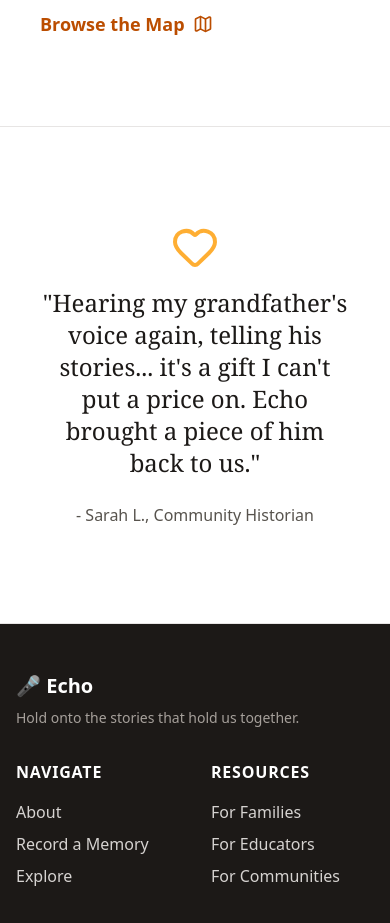
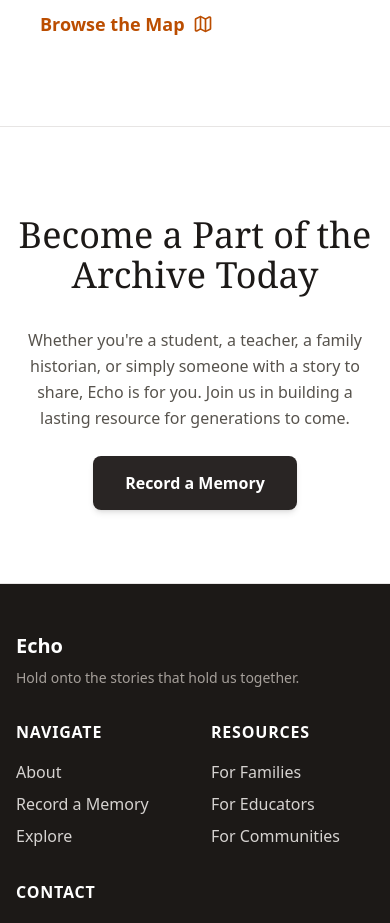
Before and after one commit to Nishka-Jain/echo, a Next.js app: page / in a window 390 px wide. Shown: the part 4240-5163 px from the top of the page. Built offline with nearby package versions, Linux system fonts and the light colour scheme; a web font is replaced by a local one.

Commit message:
About Page Minor Style Updates

```diff
--- a/app/about/page.tsx
+++ b/app/about/page.tsx
@@ -84,16 +84,17 @@ export default function AboutPage() {
                     <h2 className="font-serif text-3xl lg:text-4xl text-stone-900 mb-6">
                       The Disappearing Voice
                     </h2>
-                    <div className="prose prose-lg max-w-none text-stone-600 leading-relaxed space-y-6">
+                    <div className="prose prose-lg max-w-none text-stone-600 leading-relaxed space-y-6"
+                     style={{ fontSize: 'clamp(1rem, 4cqi, 1.125rem)' }}>
                       <p>
                         In a world of fleeting digital text, the most personal and profound method of storytelling,<span className="font-semibold text-stone-800"> the human voice</span>, is often lost. Priceless family memories, cultural traditions, and the histories of entire communities disappear when the last person who remembers them is gone.
                       </p>
 
                       <p>
-                        It's the unwritten histories of our own families and the quiet wisdom of our local communities that are most at risk. The detailed craft of an artisan, the firsthand account of a pivotal event, the secret to a perfect holiday dish: these fragments of our heritage are often not considered 'important' enough for formal archives, yet they are the very threads that weave the fabric of our lives.
+                        It's the unwritten histories of our own families and the quiet wisdom of our local communities that are most at risk. The detailed craft of an artisan, the firsthand account of a pivotal event, the secret to a perfect dish: these fragments of our heritage are often not considered 'important' enough for formal archives, yet they are the very threads that weave the fabric of our lives.
                       </p>
                       <p>
-                        <span className="font-semibold text-stone-800">Echo is our answer.</span> We provide the tools for anyone, from a high school student interviewing a community elder to a grandchild recording a grandparent's life story, to capture and preserve these voices forever. Together, we are building a living archive where the wisdom of the past is always present to inform the future.
+                        <span className="font-semibold text-stone-800">Echo is the answer.</span> Together, we are building a living archive where the wisdom of the past is always present to inform the future.
                       </p>
                     </div>
                   </div>
@@ -103,7 +104,7 @@ export default function AboutPage() {
             </section>
           </AnimatedSection>
 
-        <section className="bg-stone-800 text-white py-22 sm:py-28">
+        <section className="bg-stone-900 text-white py-22 sm:py-28">
           <div className="max-w-5xl mx-auto px-4 sm:px-8 lg:px-10">
             <AnimatedSection>
               <div className="text-center">
@@ -112,21 +113,21 @@ export default function AboutPage() {
               </div>
               <div className="mt-20 grid grid-cols-1 md:grid-cols-2 gap-x-12 gap-y-16">
                 <div className="flex gap-6">
-                  <div className="flex-shrink-0"><BookHeart className="h-8 w-8 text-amber-400"/></div>
+                  <div className="flex-shrink-0"><BookHeart className="h-8 w-8 text-white"/></div>
                   <div>
                     <h3 className="text-2xl font-semibold">Preserve with Purpose</h3>
                     <p className="mt-2 text-stone-300 leading-relaxed">We conserve not just voices but the identities, traditions, and irreplaceable wisdom they carry.</p>
                   </div>
                 </div>
                 <div className="flex gap-6">
-                  <div className="flex-shrink-0"><Users className="h-8 w-8 text-amber-400"/></div>
+                  <div className="flex-shrink-0"><Users className="h-8 w-8 text-white"/></div>
                   <div>
                     <h3 className="text-2xl font-semibold">Connect Generations</h3>
                     <p className="mt-2 text-stone-300 leading-relaxed">We empower young people to become historians, forging powerful connections with their elders.</p>
                   </div>
                 </div>
                 <div className="flex gap-6">
-                  <div className="flex-shrink-0"><Globe className="h-8 w-8 text-amber-400"/></div>
+                  <div className="flex-shrink-0"><Globe className="h-8 w-8 text-white"/></div>
                   <div>
                     <h3 className="text-2xl font-semibold">Democratize Archives</h3>
                     <p className="mt-2 text-stone-300 leading-relaxed">We believe personal histories and cultural narratives should be accessible to all, not locked away.</p>
@@ -134,7 +135,7 @@ export default function AboutPage() {
                   </div>
                 </div>
                 <div className="flex gap-6">
-                  <div className="flex-shrink-0"><Leaf className="h-8 w-8 text-amber-400"/></div>
+                  <div className="flex-shrink-0"><Leaf className="h-8 w-8 text-white"/></div>
                   <div>
                     <h3 className="text-2xl font-semibold">Sustain Wisdom</h3>
                     <p className="mt-2 text-stone-300 leading-relaxed">True sustainability isn't just about the planet; it's about ensuring human wisdom endures.</p>
@@ -170,24 +171,6 @@ export default function AboutPage() {
                   </cite>
                 </div>
               </div>
-            </div>
-          </section>
-        </AnimatedSection>
-
-        <AnimatedSection>
-          <section className="bg-white border-y border-stone-200 py-24 sm:py-32">
-            <div className="max-w-3xl mx-auto px-4 sm:px-6 lg:px-8 text-center">
-                <h2 className="font-serif text-3xl lg:text-4xl text-stone-900">Become a Part of the Archive Today</h2>
-                <div className="prose prose-lg max-w-none text-stone-600 leading-relaxed mt-6">
-                  <p>
-                    Whether you're a student, a teacher, a family historian, or simply someone with a story to share, Echo is for you. Join us in building a lasting resource for generations to come.
-                  </p>
-                </div>
-                <div className="mt-10">
-                  <Link href="/submit" className="px-8 py-4 bg-stone-800 text-white font-semibold rounded-lg hover:bg-stone-900 transition-all shadow-md transform hover:-translate-y-1">
-                      Record a Memory
-                  </Link>
-                </div>
             </div>
           </section>
         </AnimatedSection>
--- a/app/explore/page.tsx
+++ b/app/explore/page.tsx
@@ -62,7 +62,7 @@ export default function ExplorePage() {
                  <div className="max-w-7xl mx-auto px-4 sm:px-6 lg:px-8">
                     <div className="flex items-center justify-between h-20">
                         <Link href="/" className="flex items-center">
-                            <span className="text-2xl font-bold text-stone-900 tracking-tighter">🎤 Echo</span>
+                            <span className="text-2xl font-bold text-stone-900 tracking-tighter">Echo</span>
                         </Link>
                         <div className="hidden md:flex items-center space-x-10">
                             <Link href="/about" className="text-stone-600 hover:text-stone-900 transition-colors text-base">About</Link>
--- a/app/page.tsx
+++ b/app/page.tsx
@@ -265,23 +265,30 @@ return (
         </section>
       </AnimatedSection>
 
-    <AnimatedSection>
-      <section className="bg-white border-y border-stone-200">
-        <div className="max-w-7xl mx-auto px-10 sm:px-10 lg:px-15 py-24 text-center">
-            <Heart className="mx-auto h-12 w-12 text-amber-500/80 mb-4" />
-            <blockquote className="text-2xl sm:text-3xl font-serif text-stone-900">
-              <p>"Hearing my grandfather's voice again, telling his stories... it's a gift I can't put a price on. Echo brought a piece of him back to us."</p>
-            </blockquote>
-            <cite className="mt-6 block font-medium text-stone-600 not-italic">- Sarah L., Community Historian</cite>
-        </div>
-      </section>
-    </AnimatedSection>
+      <AnimatedSection>
+          <section className="bg-white border-y border-stone-200 py-22 sm:py-28">
+            <div className="max-w-3xl mx-auto px-4 sm:px-6 lg:px-8 text-center">
+                <h2 className="font-serif text-4xl lg:text-5xl text-stone-900">Become a Part of the Archive Today</h2>
+                <div className="prose prose-xl max-w-none text-stone-600 leading-relaxed mt-8">
+
+                  <p>
+                    Whether you're a student, a teacher, a family historian, or simply someone with a story to share, Echo is for you. Join us in building a lasting resource for generations to come.
+                  </p>
+                </div>
+                <div className="mt-10">
+                  <Link href="/submit" className="px-8 py-4 bg-stone-800 text-white font-semibold rounded-lg hover:bg-stone-900 transition-all shadow-md transform hover:-translate-y-1">
+                      Record a Memory
+                  </Link>
+                </div>
+            </div>
+          </section>
+        </AnimatedSection>
 
     <footer className="bg-stone-900 text-stone-300">
       <div className="max-w-7xl mx-auto py-12 px-4 sm:px-6 lg:px-8">
           <div className="grid grid-cols-2 md:grid-cols-4 gap-8">
               <div className="col-span-2 md:col-span-1">
-                  <Link href="/" className="text-xl font-bold text-white">🎤 Echo</Link>
+                  <Link href="/" className="text-xl font-bold text-white">Echo</Link>
                   <p className="mt-2 text-stone-400 text-sm">Hold onto the stories that hold us together.</p>
               </div>
               <div>
--- a/package.json
+++ b/package.json
@@ -10,6 +10,7 @@
   },
   "dependencies": {
     "@types/leaflet": "^1.9.19",
+    "framer-motion": "^12.19.2",
     "leaflet": "^1.9.4",
     "lucide-react": "^0.514.0",
     "next": "15.3.3",
```
Also changed, not shown: 1 other file (tests, documents, lock files or other folders).
